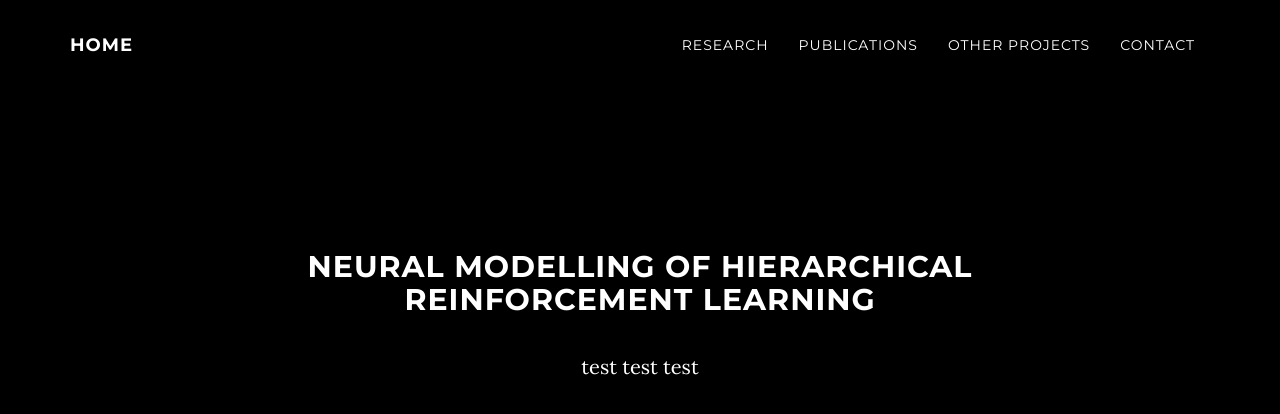
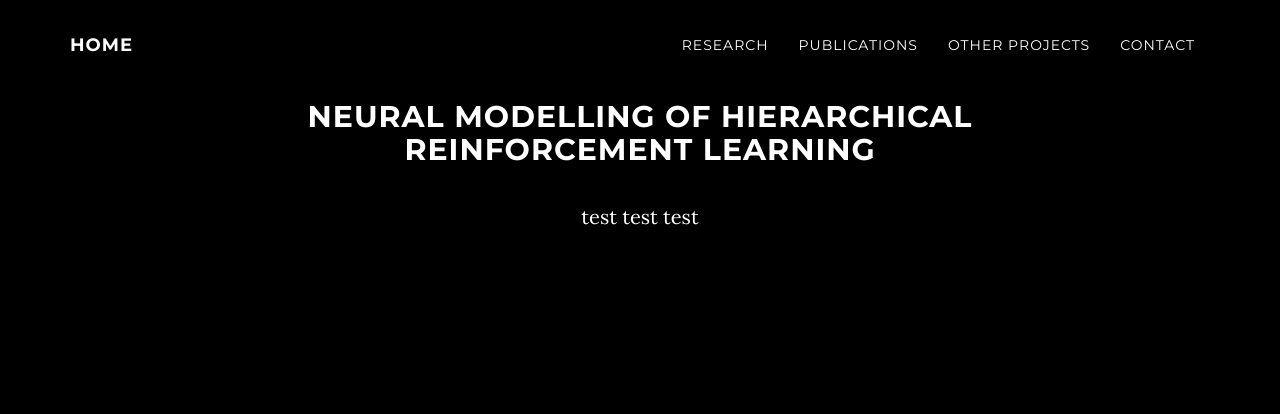
Before and after one commit to drasmuss/drasmuss.github.io, a Jekyll site: the page built from research.html, in a window 1280 px wide. Shown: the top 414 px of the page. Built offline with Jekyll 4.4.1, drawn with Linux system fonts in a browser that asks for light colours.

Commit message:
Added CNAME

```diff
--- /dev/null
+++ b/CNAME
@@ -0,0 +1 @@
+drasmussen.org
--- a/css/grayscale.css
+++ b/css/grayscale.css
@@ -272,7 +272,7 @@
 
 @media(min-width:767px) {
     .content-section {
-        padding-top: 250px;
+        padding-top: 100px;
     }
 
     .download-section {
--- a/publications.html
+++ b/publications.html
@@ -27,8 +27,8 @@
 		<h3>{{type}}</h3>
 		<div class="row">
 			<div class="col-lg-8 col-lg-offset-2 col-md-10 col-md-offset-1">
-					{% assign tmp = (pubs[0].items | sort: "year") %}
-					{% for pub in tmp reversed %}
+				{% assign sorted = (pubs[0].items | sort: "year") %}
+				{% for pub in sorted reversed %}
 				<div class="post-preview">
 				    <a href="{{site.basurl}}/files/{{ pub.pdf }}">
 				        <h3 class="post-title"> {{ pub.title }} </h3>
```
Lines whose indentation alone changed are shown as unchanged.
